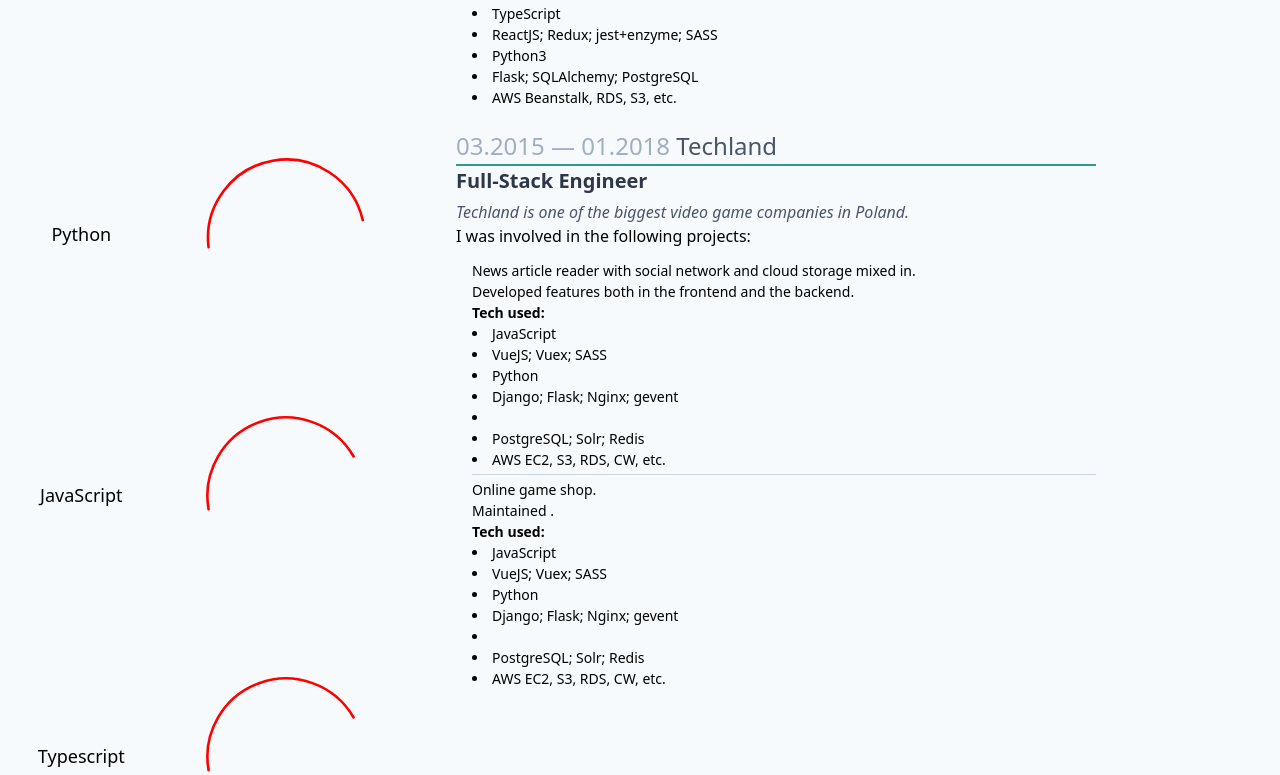
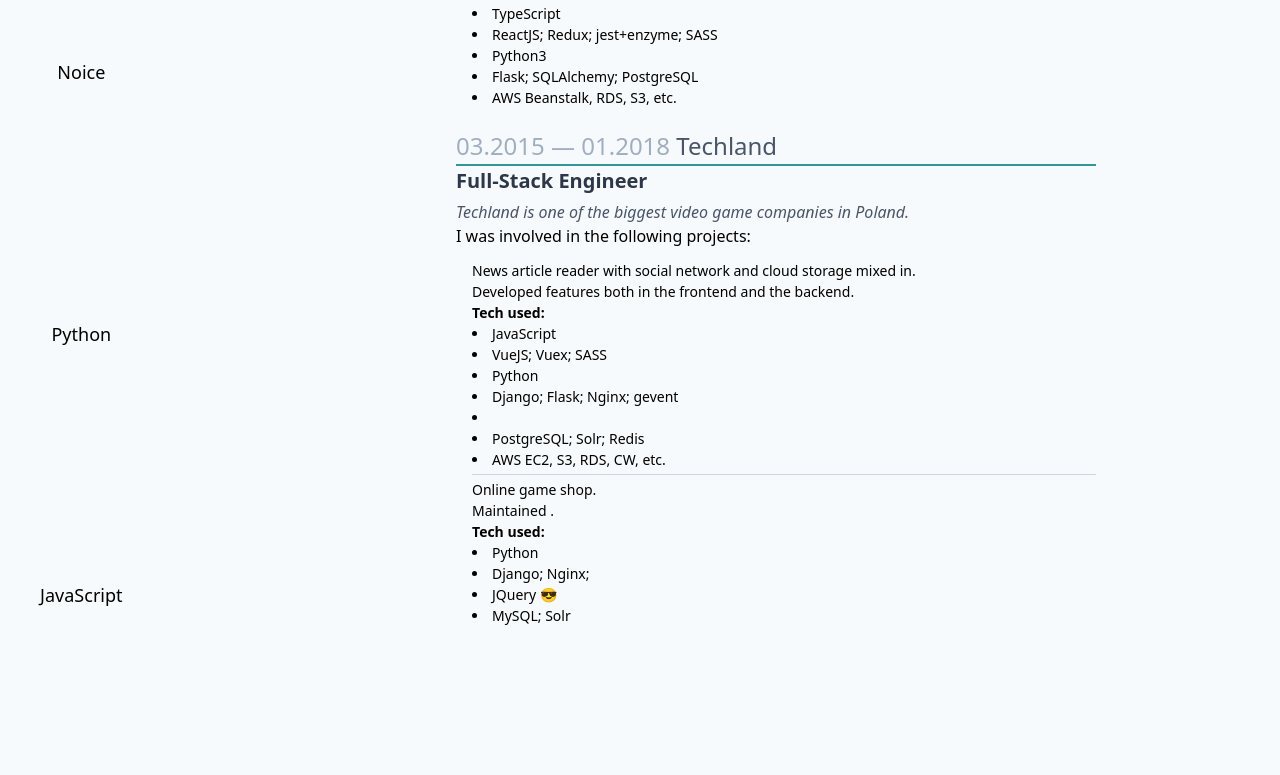
Before and after one commit to jankiel7410/CV, a Svelte app: page / in a window 1280 px wide. Shown: the part 865-1640 px from the top of the page. Built offline with nearby package versions, Linux system fonts and the light colour scheme.

Commit message:
turn down idea with moving gauge

```diff
--- a/src/CV.svelte
+++ b/src/CV.svelte
@@ -56,7 +56,7 @@
                         <li>Python3; Cython; Rust</li>
                         <li>Flask; Nginx</li>
                         <li>SQLAlchemy; PostgreSQL, ElasticSearch</li>
-                        <li>Docker; AWS ECS, S3, RDS, CW, Lambda, SQS, etc.</li>
+                        <li>Docker; AWS ECS, S3, RDS, CW, Lambda, SQS, SES, etc.</li>
                 </ExpEntry>
                 <ExpEntry>
                     <p slot="desc">
@@ -128,13 +128,10 @@
                         Online game shop.<br>
                         Maintained .<br>
                     </p>
-                        <li>JavaScript</li>
-                        <li>VueJS; Vuex; SASS</li>
                         <li>Python</li>
-                        <li>Django; Flask; Nginx; gevent</li>
-                        <li></li>
-                        <li>PostgreSQL; Solr; Redis</li>
-                        <li>AWS EC2, S3, RDS, CW, etc.</li>
+                        <li>Django; Nginx;</li>
+                        <li>JQuery 😎</li>
+                        <li>MySQL; Solr</li>
                 </ExpEntry>
             </ul>
         </li>
--- a/src/Skill.svelte
+++ b/src/Skill.svelte
@@ -5,21 +5,10 @@
     export let level: number
     export let className: string
 
-    function polarToCartesian(cx: number, cy, radius, angle) {
-        const radians = (angle - 90) * Math.PI / 180.0;
-        return [Math.round((cx + (radius * Math.cos(radians))) * 100) / 100, Math.round((cy + (radius * Math.sin(radians))) * 100) / 100];
-    }
-
-  function svgArcPath(x, y, radius, start_angle, end_angle) {
-        const start_xy = polarToCartesian(x, y, radius, end_angle);
-        const end_xy = polarToCartesian(x, y, radius, start_angle);
-        return "M " + start_xy[0] + " " + start_xy[1] + " A " + radius + " " + radius + " 0 0 0 " + end_xy[0] + " " + end_xy[1];
-    }
-
     let tweenedLevel = tweened(1, {duration: 2000, easing: quadOut})
     $tweenedLevel = level
     $: d = `M 1,0.5 ${([1,2,3,4,5]).slice(0, Math.floor($tweenedLevel)).map(v => 'H ' + v).join(' ')} H ${$tweenedLevel}`
-    $: wat = svgArcPath(5, 5, 3, -100, 200 * $tweenedLevel/5 - 100)
+    $: wat = 0
 </script>
 
 
@@ -37,7 +26,8 @@
             </marker> -->
         </defs>
         <!-- <path {d} stroke="url(#gradient)" stroke-width="0.1" fill="none" stroke-linecap="round" marker-mid="url(#mark)" /> -->
-        <path d={wat} stroke="red" stroke-linecap="round" stroke-width="0.1"/>
+        <circle cx="50%" cy="50%" stroke="lightgray" stroke-width="0.1"/>
+        <circle cx="50%" cy="50%" stroke="red" stroke-linecap="round" stroke-width="0.1"/>
     </svg>
 </div>
 
```
Also changed, not shown: public/gauge.svg (deleted).
